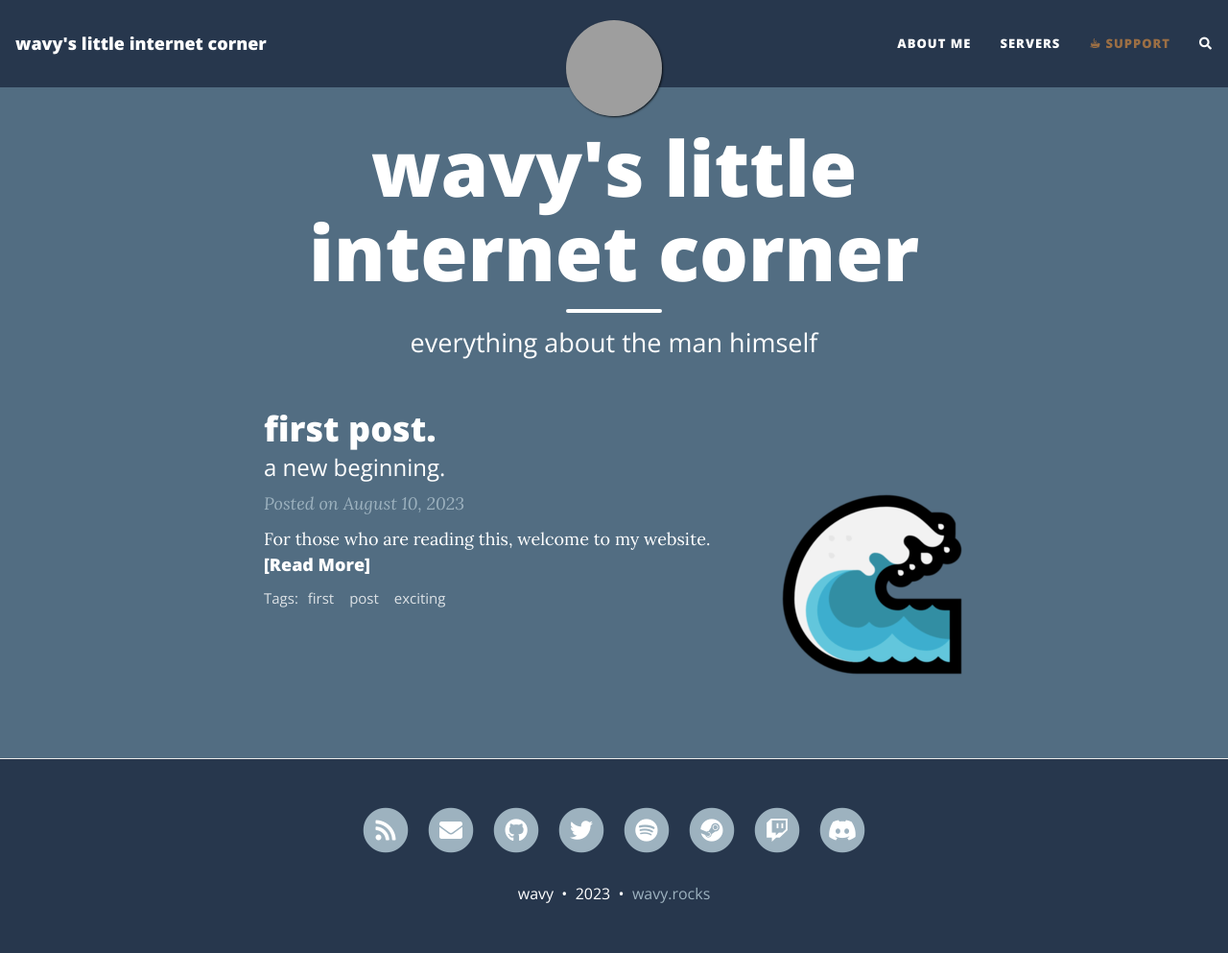
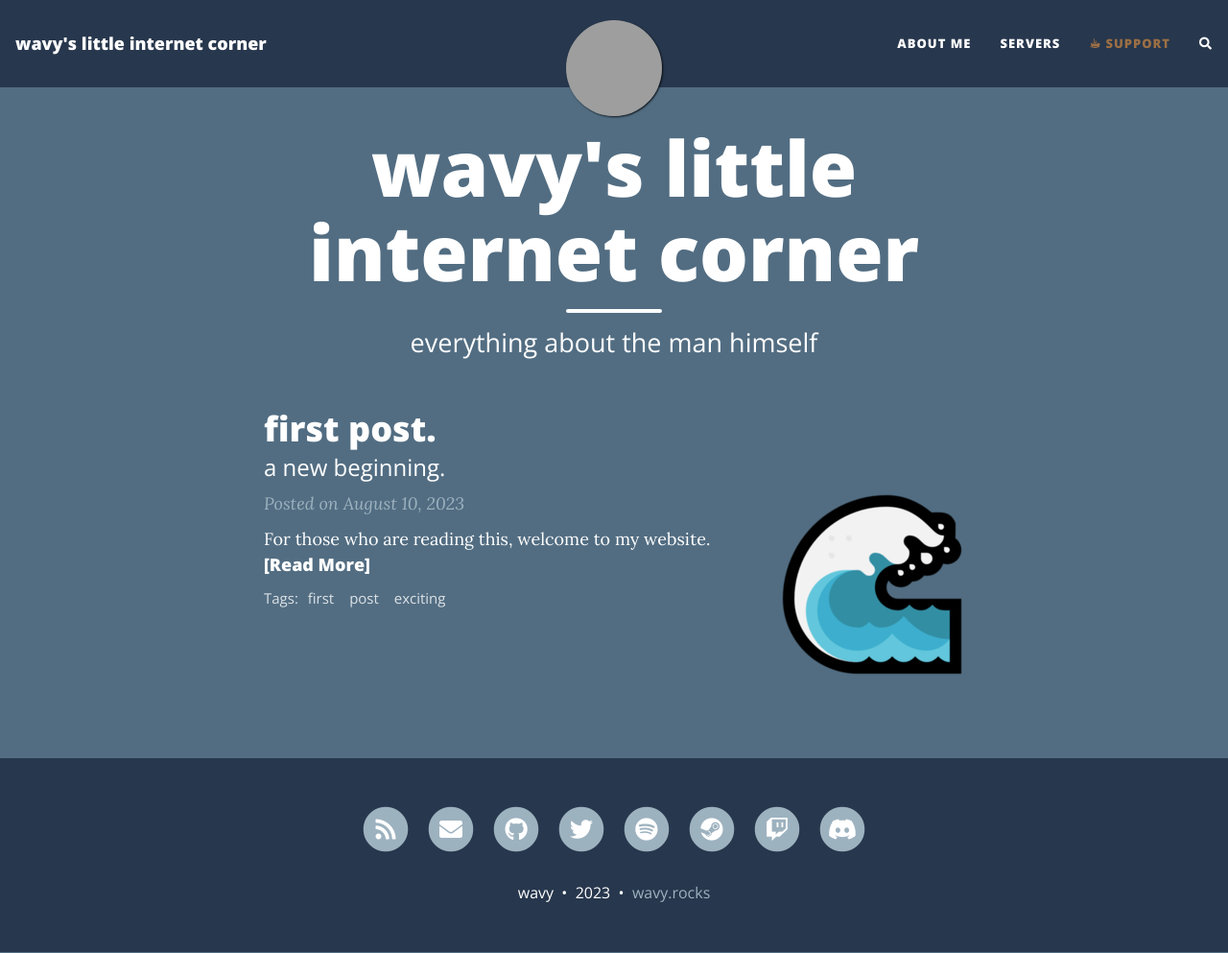
Before and after one commit to wavester/site, a Jekyll site: the page built from index.html, in a window 1280 px wide and 993 px high. Shown: the whole window at 96% size. Built offline with Jekyll 4.4.1, drawn with Linux system fonts in a browser that asks for light colours; nearby versions of some CDN libraries; the list of posts is cut into pages by our own code; comment, search, counter and statistics services are not loaded; grey boxes are pictures that could not be loaded.

Commit message:
Update beautifuljekyll.css

```diff
--- a/assets/css/beautifuljekyll.css
+++ b/assets/css/beautifuljekyll.css
@@ -387,7 +387,6 @@ img {
 
 footer {
   padding: 1.875rem 0;
-  border-top: 1px #EAEAEA solid;
   margin-top: 3.125rem;
   font-size: 0.875rem;
   background-color: {{ site.footer-col | default: "#EAEAEA" }};
```
